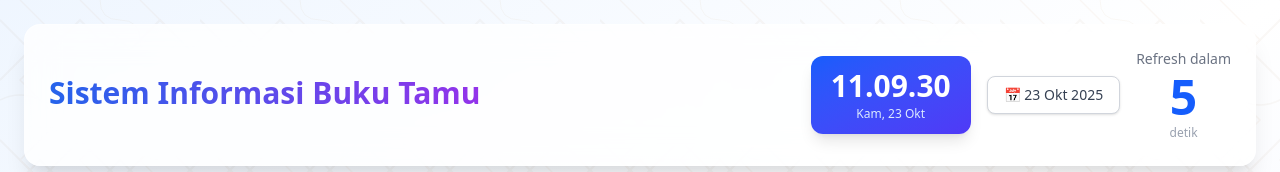
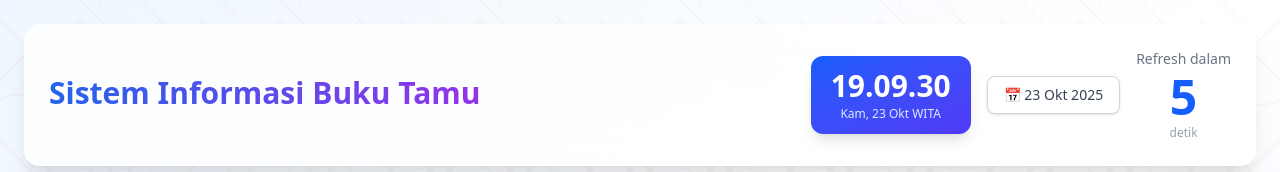
Before and after one commit to adeetz/bukutamu, a Next.js app: page /display in a window 1280 px wide. Shown: the top 172 px of the page. Built offline with nearby package versions, Linux system fonts and the light colour scheme; no server answers; the database is empty.

Commit message:
Set clock timezone to Asia/Makassar (WITA) for TV display
Co-authored-by: factory-droid[bot] <138933559+factory-droid[bot]@users.noreply.github.com>

```diff
--- a/app/display/page.tsx
+++ b/app/display/page.tsx
@@ -138,6 +138,7 @@ export default function TVDisplayPage() {
                     hour: '2-digit',
                     minute: '2-digit',
                     second: '2-digit',
+                    timeZone: 'Asia/Makassar',
                   })}
                 </div>
                 <div className="text-xs text-blue-100 mt-0.5 font-medium">
@@ -145,7 +146,8 @@ export default function TVDisplayPage() {
                     weekday: 'short',
                     day: 'numeric',
                     month: 'short',
-                  })}
+                    timeZone: 'Asia/Makassar',
+                  })} WITA
                 </div>
               </div>
             </div>
```
